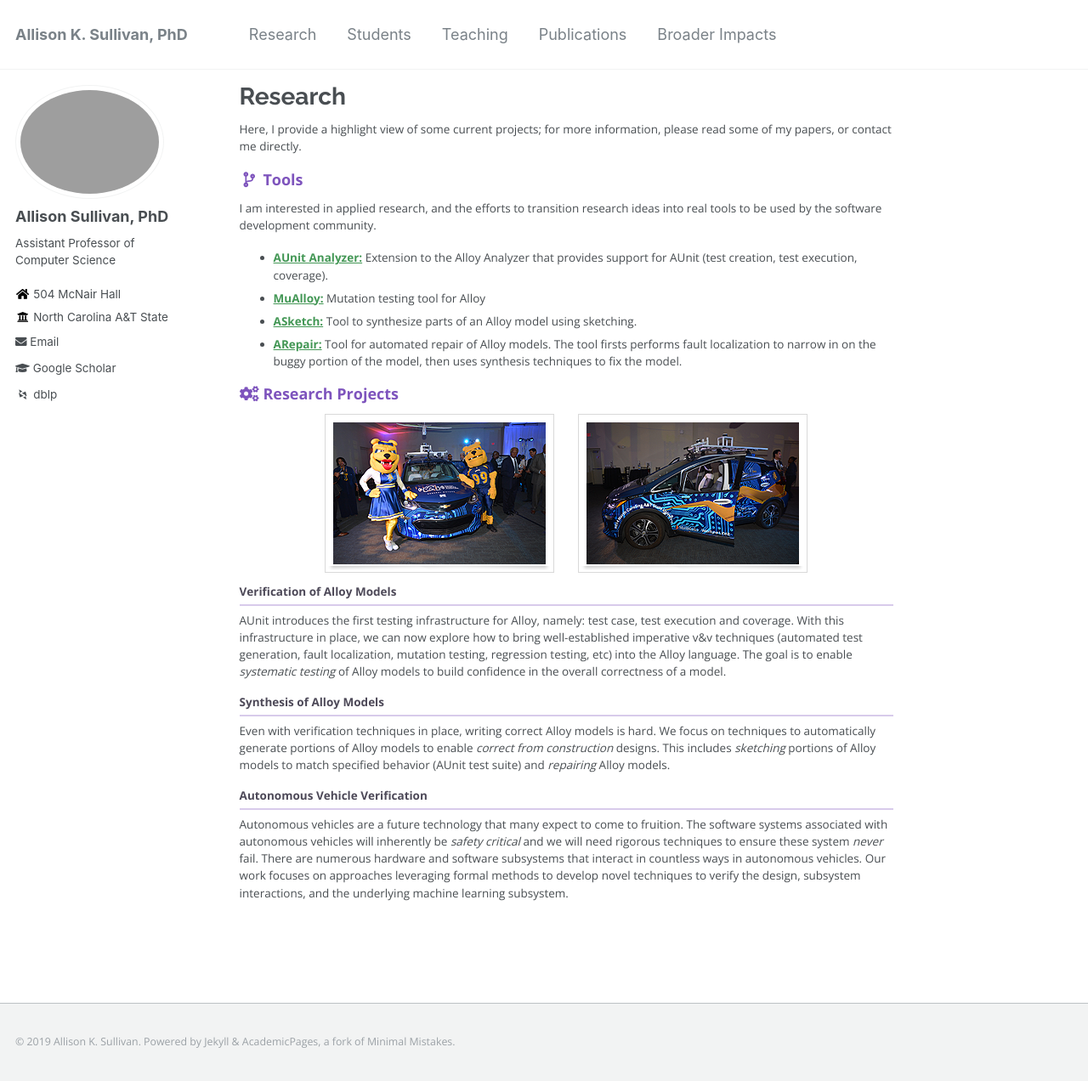
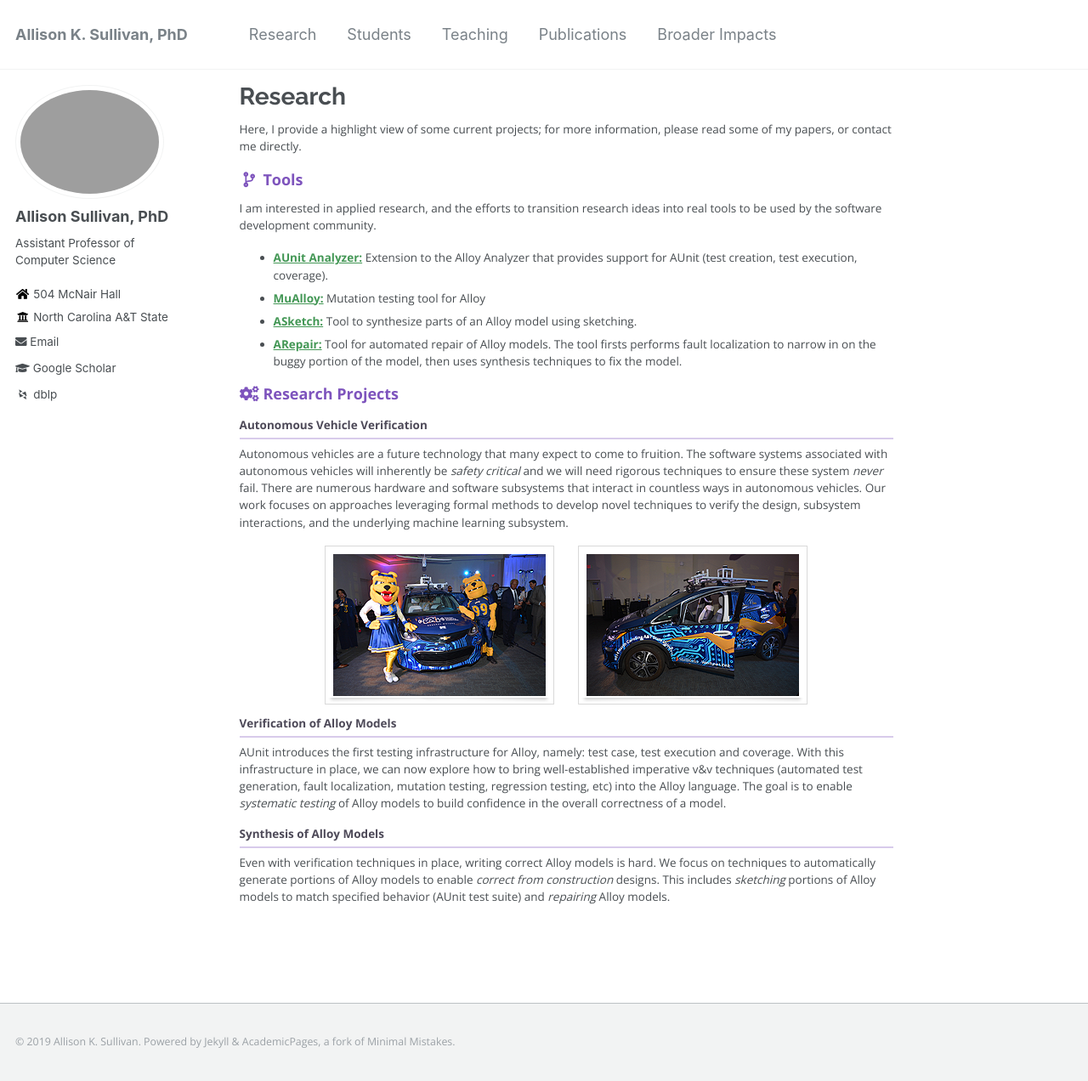
Before and after one commit to Allisonius/allisonius.github.io, a Jekyll site: the page built from _pages/research.md, in a window 1280 px wide and 1272 px high. Shown: the whole window at 85% size. Built offline with Jekyll 4.4.1, drawn with Linux system fonts in a browser that asks for light colours; some web fonts are replaced; part of the change alters nothing that is shown.

```diff
--- a/_pages/research.md
+++ b/_pages/research.md
@@ -19,6 +19,9 @@ I am interested in applied research, and the efforts to transition research idea
 
 ### <i class="fa fa-fw fa-cogs" aria-hidden="true"></i> Research Projects
 
+## Autonomous Vehicle Verification
+Autonomous vehicles are a future technology that many expect to come to fruition. The software systems associated with autonomous vehicles will inherently be *safety critical* and we will need rigorous techniques to ensure these system *never* fail. There are numerous hardware and software subsystems that interact in countless ways in autonomous vehicles. Our work focuses on approaches leveraging formal methods to develop novel techniques to verify the design, subsystem interactions, and the underlying machine learning subsystem.
+
 <center><img src="../images/auto2.png" alt="SAE-GM Autodrive Challenge"> &nbsp;&nbsp;&nbsp;&nbsp;&nbsp;<img src="../images/auto3.png" alt="SAE-GM Autodrive Challenge"></center>
 
 ## Verification of Alloy Models
@@ -26,6 +29,3 @@ AUnit introduces the first testing infrastructure for Alloy, namely: test case,
 
 ## Synthesis of Alloy Models
 Even with verification techniques in place, writing correct Alloy models is hard. We focus on techniques to automatically generate portions of Alloy models to enable *correct from construction* designs. This includes *sketching* portions of Alloy models to match specified behavior (AUnit test suite) and *repairing* Alloy models.
-
-## Autonomous Vehicle Verification
-Autonomous vehicles are a future technology that many expect to come to fruition. The software systems associated with autonomous vehicles will inherently be *safety critical* and we will need rigorous techniques to ensure these system *never* fail. There are numerous hardware and software subsystems that interact in countless ways in autonomous vehicles. Our work focuses on approaches leveraging formal methods to develop novel techniques to verify the design, subsystem interactions, and the underlying machine learning subsystem.
```
